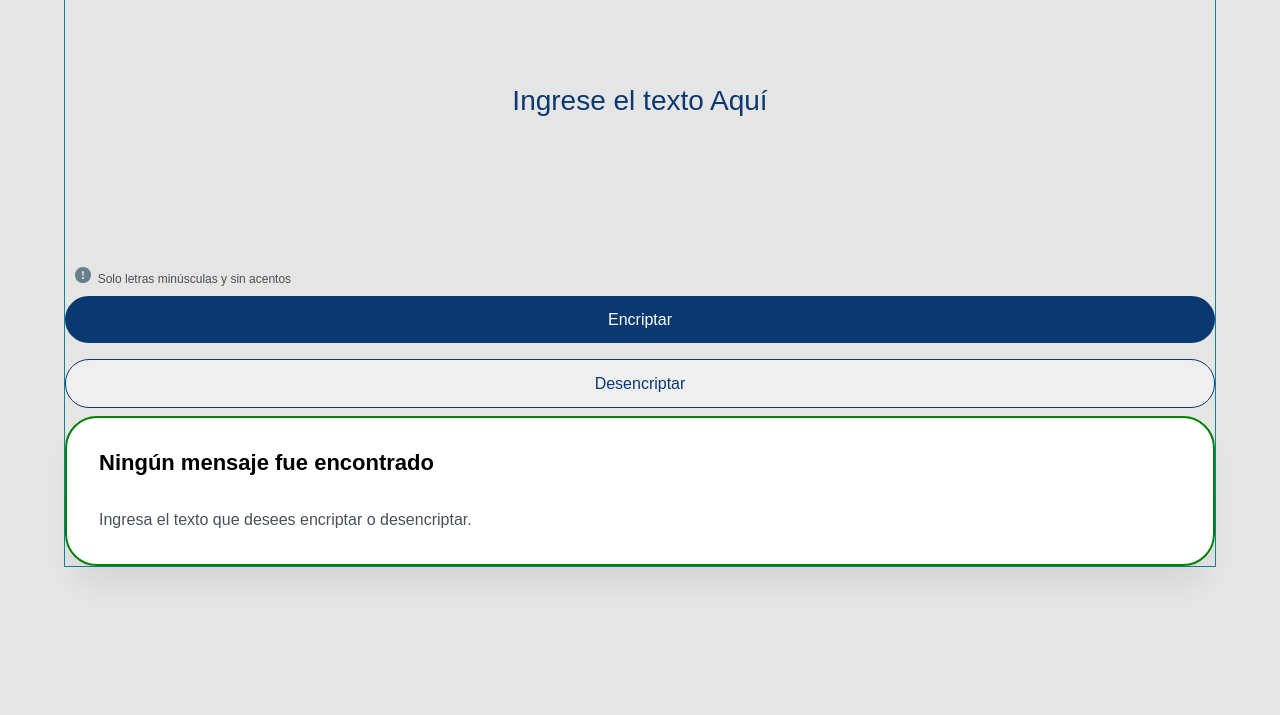
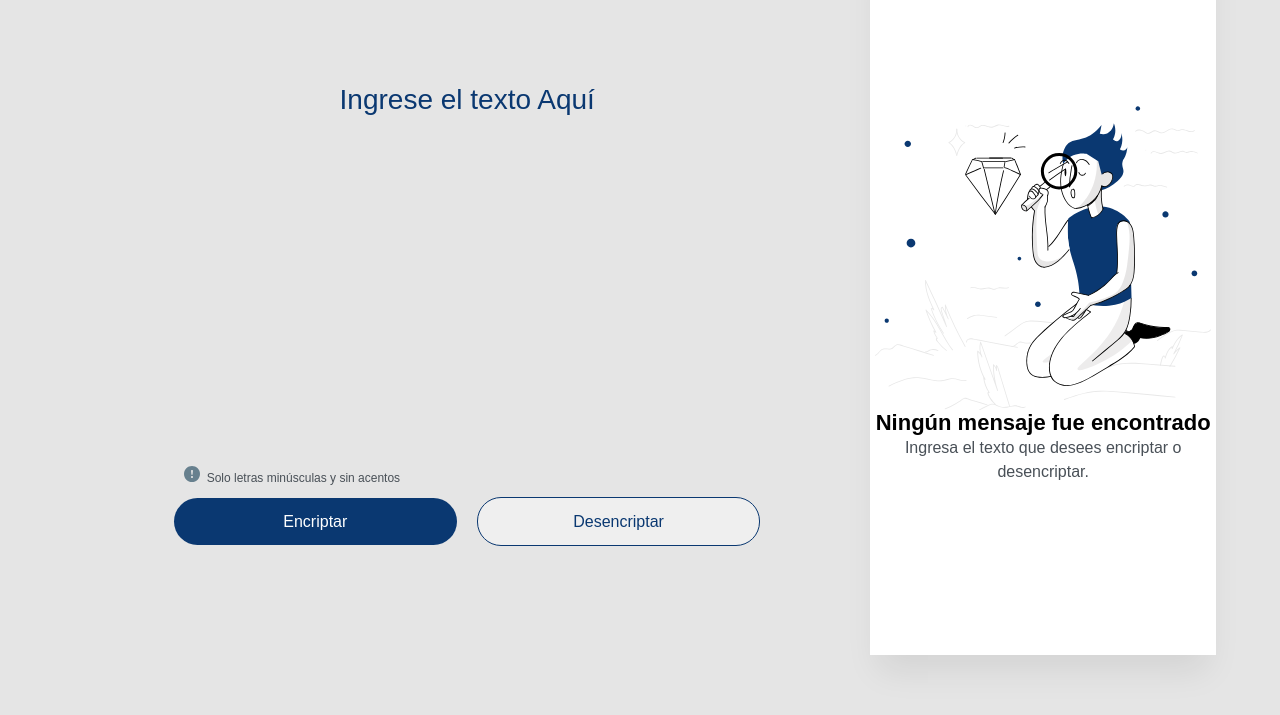
Before and after one commit to juandacode/EncryptWords, a plain HTML site: page index.html in a window 1280 px wide. Shown: the part 85-800 px from the top of the page. Drawn offline with Linux system fonts and the light colour scheme.

Commit message:
UI Created

```diff
--- a/index.html
+++ b/index.html
@@ -10,9 +10,10 @@
 <body>
     <main>
         <div class="container">
+            <div class="col-one">
                 <div class="information">
                     <img src="./assets/Logo.png" alt="Logo Empresa Alura">
-                <p class="title">Ingrese el texto Aquí</p>
+                    <p id="title" class="title"></p>
                     <di class="warning"></di>
                     <p class="warn">Solo letras minúsculas y sin acentos</p>
                 </div>
@@ -25,6 +26,17 @@
                     <p class="message-text">Ingresa el texto que desees encriptar o desencriptar.</p>
                 </div>
             </div>
+            <div class="col-two" id="colTwo">
+                <div class="toy">
+                    <img src="./assets/toy.svg" alt="">
+                    <div class="message-toy">
+                        <h2 class="message-title">Ningún mensaje fue encontrado</h2>
+                        <p class="message-text">Ingresa el texto que desees encriptar o desencriptar.</p>
+                    </div>
+                </div>
+
+            </div>
+        </div>
     </main>
 
 
--- a/main.js
+++ b/main.js
@@ -0,0 +1,9 @@
+
+const message = document.getElementById("title").innerHTML = "Ingrese el texto Aquí";
+function writeMessage() {
+    console.log("click");
+}
+
+message.addEventListener("click", writeMessage);
+/* document.getElementById("colTwo").addEventListener("click", writeMessage); */
+document.getElementById("colTwo").style.display = "none";
--- a/style.css
+++ b/style.css
@@ -15,10 +15,8 @@ main {
     align-items: center;
 }
 .container {
-    border: 1px solid rgb(11, 132, 156);
     width: 90%;
     margin-top: 2rem;
-
 }
 .title {
     margin-top: 10rem;
@@ -66,9 +64,21 @@ main {
     color: #ffffff;
     border: none;
 }
+.encrypt:hover {
+    background-color: #ffffff;
+    color: #0A3871;
+    border: 0.1rem solid #0A3871;
+    cursor: pointer;
+}
 .desencrypt {
     color: #0A3871;
     border: 0.1rem solid #0A3871;
+}
+.desencrypt:hover {
+    color: #ffffff;
+    background-color: #0A3871;
+    border: 0.1rem solid #0A3871;
+    cursor: pointer;
 }
 
 .message {
@@ -82,9 +92,6 @@ main {
     box-shadow: 0px 24px 32px -8px rgba(0, 0, 0, 0.08);
     border-radius: 32px;
 }
-.message {
-    border: 2px solid green;
-}
 .message-title {
     font-size: 2.2rem;
     font-weight: 600;
@@ -97,3 +104,51 @@ main {
     line-height: 2.4rem;
     text-align: center;
 }
+.col-two {
+    display: none;
+}
+
+@media(min-width:500px) {
+    .buttons {
+        flex-direction: row;
+        justify-content: space-between;
+    }
+    .buttons > button {
+        margin: 1rem;
+    }
+    .title {
+        margin-bottom: 25rem;
+    }
+
+}
+@media(min-width:968px) {
+    .container {
+        display: grid;
+        grid-template-columns: 1fr 30%;
+    }
+    .title {
+        margin-bottom: 35rem;
+    }
+    .col-two {
+        display: block;
+        background: #FFFFFF;
+        box-shadow: 0px 24px 32px -8px rgba(0, 0, 0, 0.08);
+        height: 90vh;
+    }
+    .toy {
+        display:flex;
+        flex-direction: column;
+        align-items: center;
+        justify-content: center;
+        height: 100%;
+    }
+    .message {
+        display: none;
+    }
+    .buttons {
+        margin: 0 10rem;
+    }
+    .warning {
+        margin-left: 12rem;
+    }
+}
```
Lines whose indentation alone changed are shown as unchanged.
